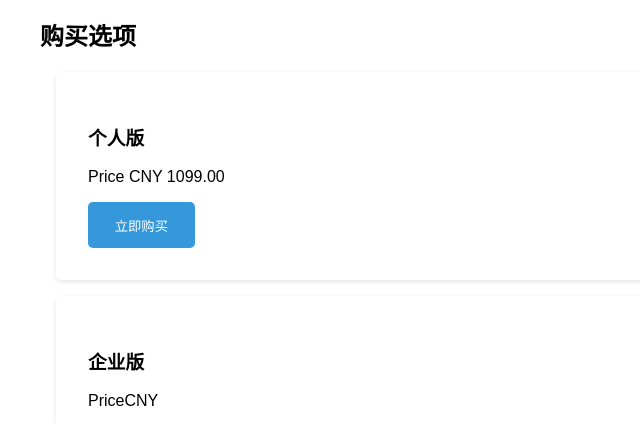
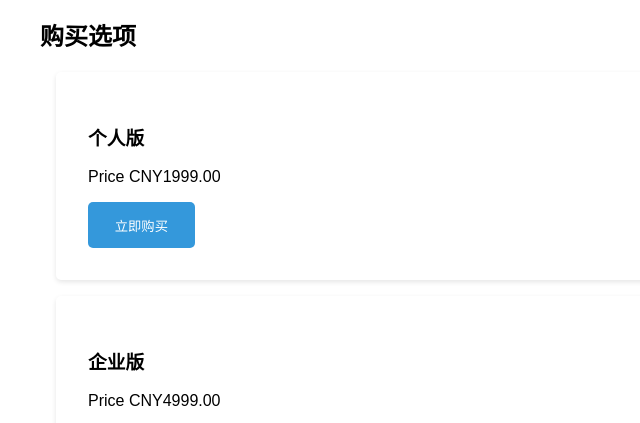
Before and after one commit to WkT010/pht, a plain HTML site: page index.html in a window 1280 px wide. Shown: the part 967-1390 px from the top of the page, 0-640 px from the left. Drawn offline with Linux system fonts and the light colour scheme.

Commit message:
Update index.html

```diff
--- a/index.html
+++ b/index.html
@@ -105,12 +105,12 @@
             <h2>购买选项</h2>
             <div class="price-card">
                 <h3>个人版</h3>
-                <p>Price <bold>CNY 1099.00</bold></p>
+                <p>Price <bold>CNY1999.00</bold></p>
                 <button class="buy-button" onclick="redirectToPayment('personal')">立即购买</button>
             </div>
             <div class="price-card">
                 <h3>企业版</h3>
-                <p>PriceCNY</p>
+                <p>Price CNY4999.00</p>
                 <button class="buy-button" onclick="redirectToPayment('enterprise')">立即购买</button>
             </div>
         </section>
```
